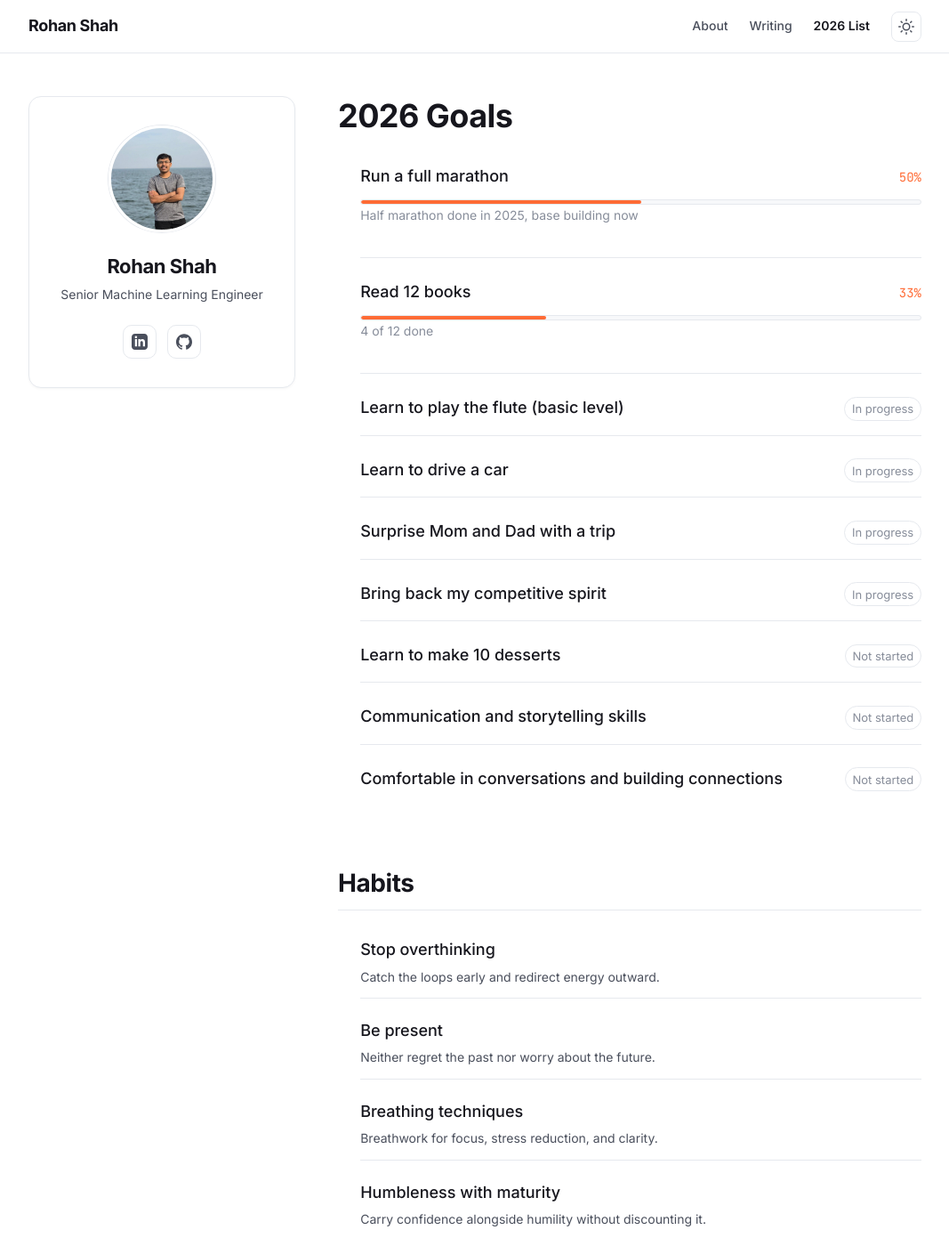
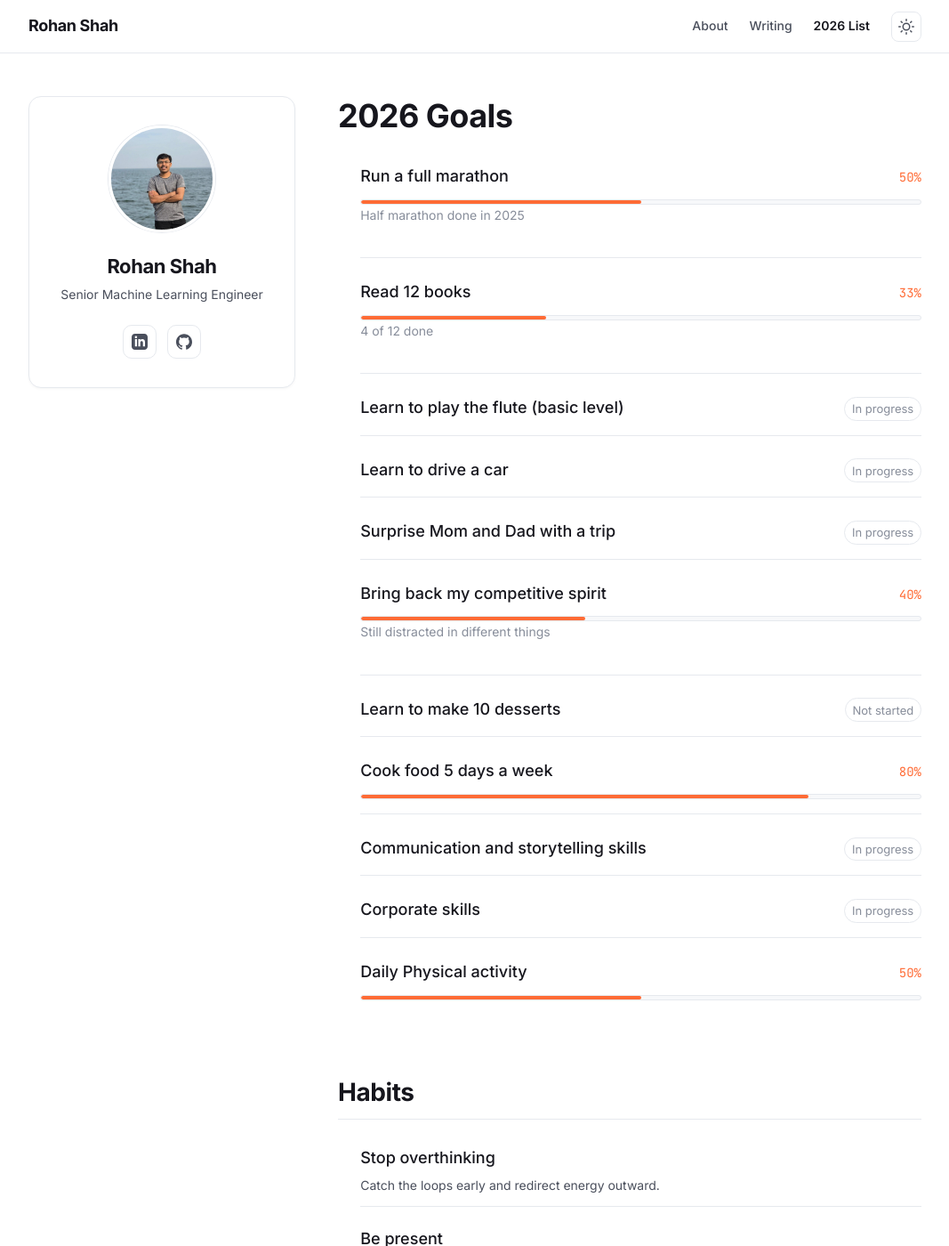
Before and after one commit to rohanshah8/rohanshah8.github.io, a Jekyll site: the page built from list_2026.md, in a window 1280 px wide and 1400 px high. Shown: the whole window at 89% size, without its empty margins (106-1173 px from the left). Built offline with Jekyll 4.4.1, drawn with Linux system fonts in a browser that asks for light colours.

Commit message:
content: update 2026 goals
Adds "Cook food 5 days a week" (80%), "Corporate skills", and "Daily
Physical activity" (50%). "Bring back my competitive spirit" now has a
measured 40% instead of a status. Communication and storytelling moves to
in progress. Drops "Comfortable in conversations and building connections".

```diff
--- a/_data/goals_2026.yml
+++ b/_data/goals_2026.yml
@@ -7,7 +7,7 @@
 
 goals:
   - label: Run a full marathon
-    detail: Half marathon done in 2025, base building now
+    detail: Half marathon done in 2025
     percent: 50
 
   - label: Read 12 books
@@ -24,16 +24,25 @@ goals:
     status: In progress
 
   - label: Bring back my competitive spirit
-    status: In progress
+    detail: Still distracted in different things
+    percent: 40
 
   - label: Learn to make 10 desserts
     status: Not started
 
+  - label: Cook food 5 days a week
+    percent: 80
+
   - label: Communication and storytelling skills
-    status: Not started
+    status: In progress
 
-  - label: Comfortable in conversations and building connections
-    status: Not started
+  - label: Corporate skills
+    status: In progress
+
+  - label: Daily Physical activity
+    status: Gym/Running
+    percent: 50
+
 
 habits:
   - name: Stop overthinking
```
